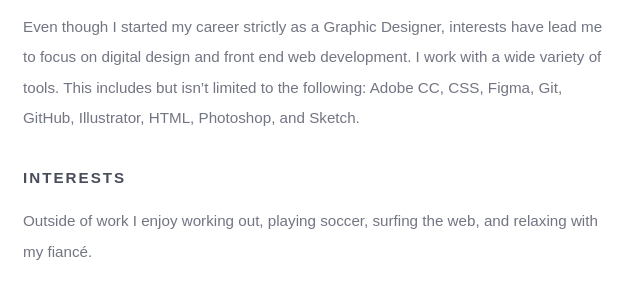
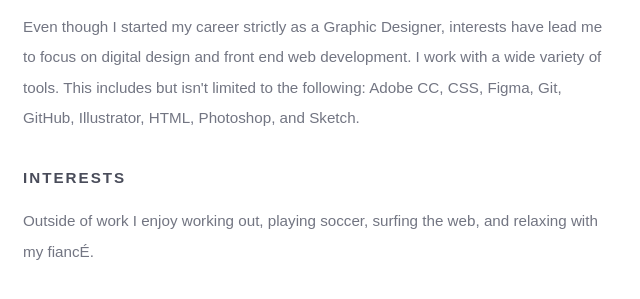
Before and after one commit to cbigart/bigart.design, a plain HTML site: page about.html in a window 1280 px wide. Shown: the part 553-852 px from the top of the page, 327-967 px from the left. Drawn offline with nearby package versions, Linux system fonts and the light colour scheme.

Commit message:
updating with HTML special characters

```diff
--- a/about.html
+++ b/about.html
@@ -23,7 +23,7 @@
 					<div class="divider--small"></div>
           <h3>I believe that finding simple solutions to complex problems beings with goals, communication, and a sketch book.</h3>
           <p>I am a generalist designer helping clients build their brands at Idea Kraft, a branding agency, based in Binghamton, NY. I enjoy focusing on web and mobile projects but my capabilities include branding, print, presentation, product design, and design consulting. A few clients I have worked with are: ACCO Brands, Cat<sup>&reg;</sup> Lights, Central National Gottsman, Cooperstown Brewing Co., Modern Marketing Concepts, and Motili.</p>
-          <p>Even though I started my career strictly as a Graphic Designer, interests have lead me to focus on digital design and front end web development. I work with a wide variety of tools. This includes but isn’t limited to the following: Adobe CC, CSS, Figma, Git, GitHub, Illustrator, HTML, Photoshop, and Sketch.</p>
+          <p>Even though I started my career strictly as a Graphic Designer, interests have lead me to focus on digital design and front end web development. I work with a wide variety of tools. This includes but isn&#39;t limited to the following: Adobe CC, CSS, Figma, Git, GitHub, Illustrator, HTML, Photoshop, and Sketch.</p>
 				</div>
 			</div>
 		</div>
@@ -31,7 +31,7 @@
       <div class="row">
         <div class="col-sm-12">
         <h4>Interests</h4>
-        <p>Outside of work I enjoy working out, playing soccer, surfing the web, and relaxing with my fiancé.</p>
+        <p>Outside of work I enjoy working out, playing soccer, surfing the web, and relaxing with my fianc&#201;.</p>
       </div>
       </div>
 		</div>
```
